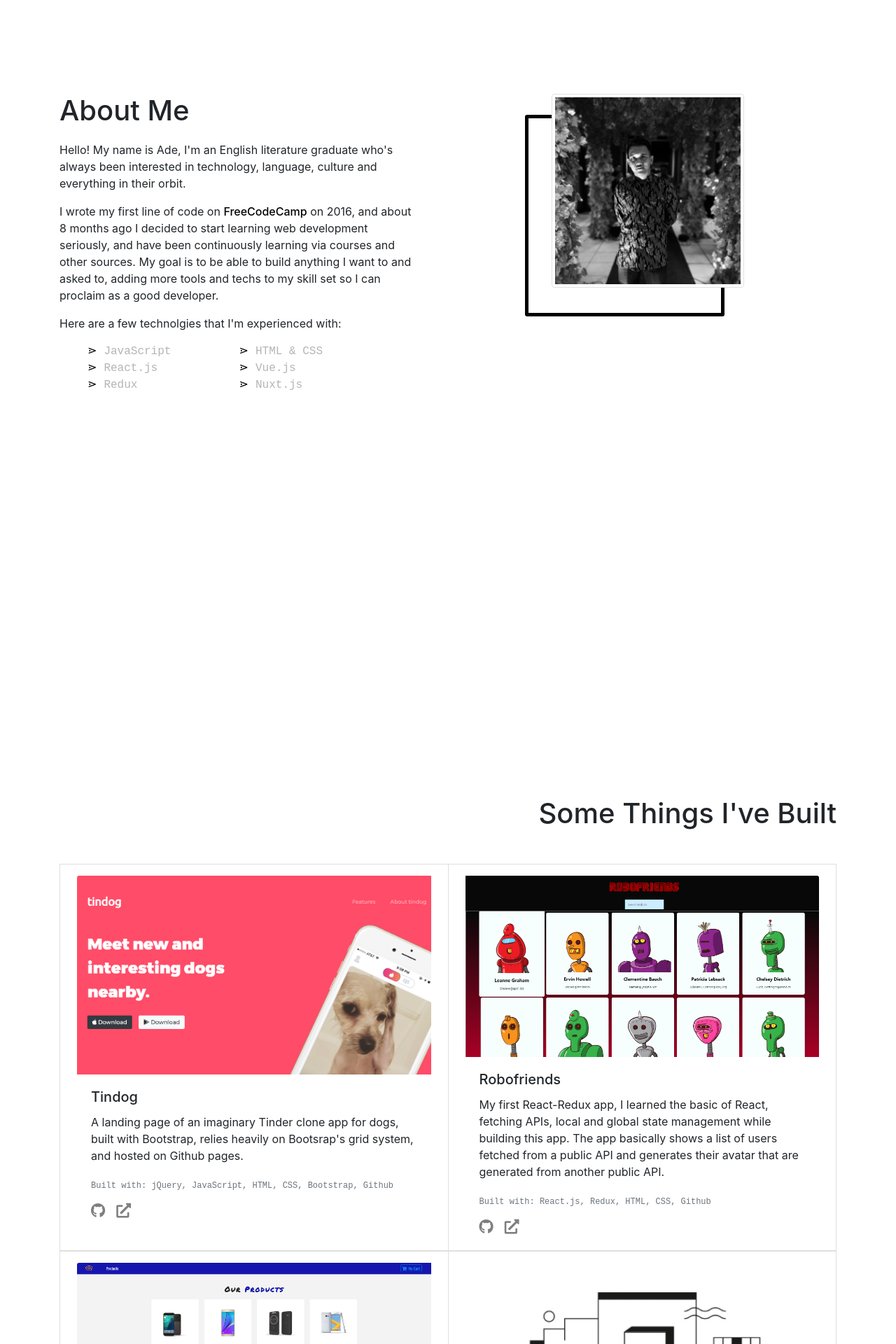
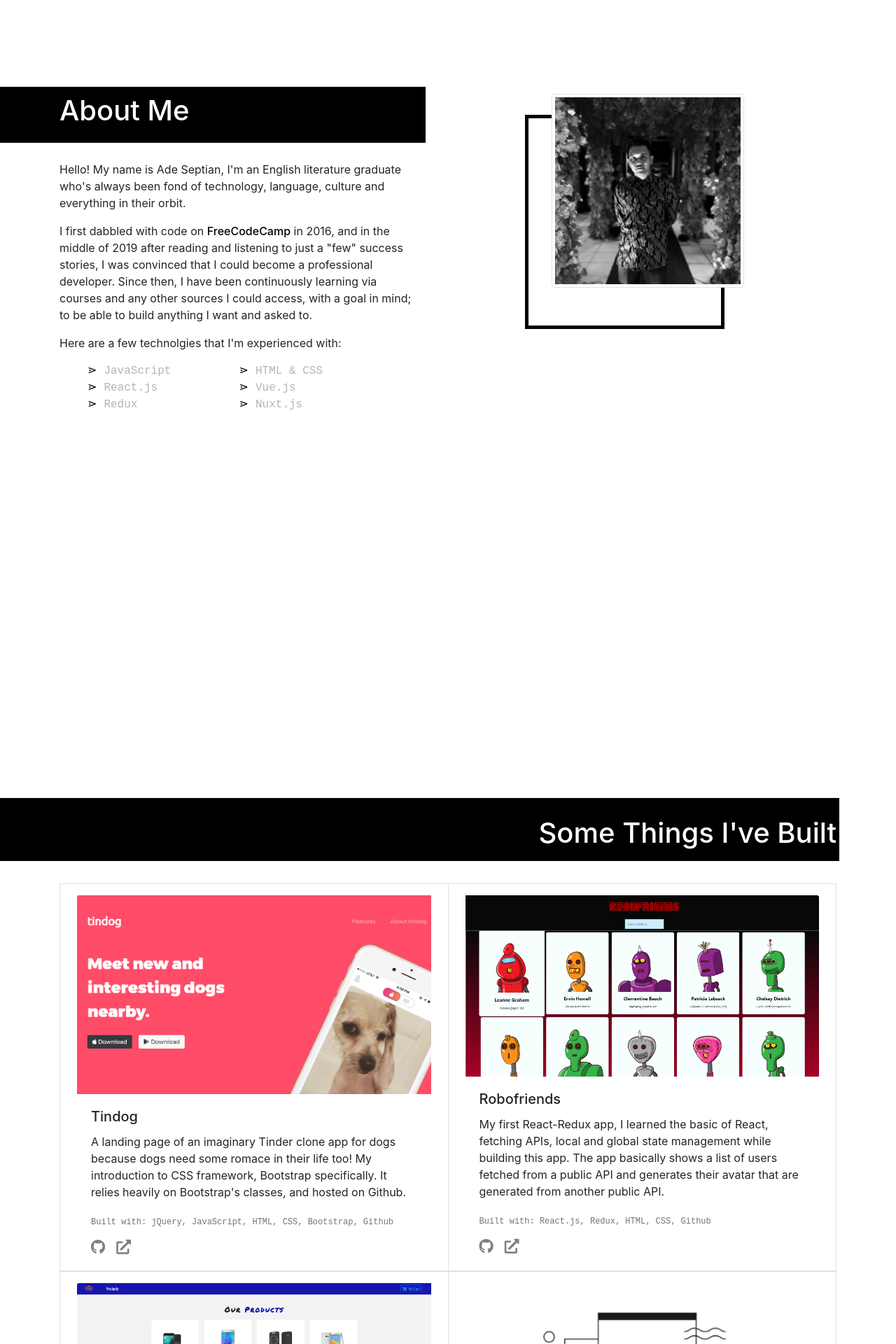
Before and after one commit to septynade/v3, a React (Create React App) app: page / in a window 1280 px wide. Shown: the part 880-2800 px from the top of the page at 70% size. Built offline with nearby package versions, Linux system fonts and the light colour scheme; a web font is replaced by a local one.

Commit message:
fixed some wording and project page

```diff
--- a/src/App.css
+++ b/src/App.css
@@ -3,6 +3,10 @@
 .spacer {
   margin-top: 15rem;
   margin-bottom: 35rem;
+}
+
+a:hover {
+  text-decoration: none !important;
 }
 
 .navbar {
@@ -87,6 +91,26 @@ Nav {
 .section-title {
   font-size: 2.5rem;
   margin-bottom: 20px;
+  color: white;
+}
+
+.rectangle-1 {
+  position: absolute;
+  left: -100%;
+  top: -2%;
+  height: 17%;
+  width: 200%;
+  background-color: #000;
+  z-index: -2;
+}
+.rectangle-2 {
+  position: absolute;
+  left: -100%;
+  top: -2%;
+  height: 7%;
+  width: 199%;
+  background-color: #000;
+  z-index: -1;
 }
 
 footer {
@@ -107,6 +131,13 @@ footer {
   transform: translateY(-6px) scale(1.3);
 }
 
+.pro-img {
+  transition: transform 0.2s;
+}
+.pro-img:hover {
+  transform: scale(1.1);
+}
+
 .tech-lists {
   font-family: monospace;
   color: #b4b4b4;
@@ -119,24 +150,28 @@ footer {
   margin-right: 10px;
   color: #000000;
 }
+
 .pic {
   position: relative;
   display: inline-block;
   z-index: 1;
 }
-
 .pic::after {
   content: '';
   align-content: flex-end;
   position: absolute;
   border: 5px solid #000000;
-  border-radius: 3px;
+  border-radius: 0;
   width: 50%;
   height: 65%;
   left: 110px;
   top: 30px;
   z-index: -1;
   box-sizing: border-box;
+  transition: transform 0.2s;
+}
+.pic::after:hover {
+  transform: translateX(1.5);
 }
 
 .card {
--- a/src/components/About.js
+++ b/src/components/About.js
@@ -7,14 +7,17 @@ const About = () => {
       <Row>
         <Col style={{ marginRight: '2rem' }}>
           <section>
-            <h1 className='section-title'>About Me</h1>
-            <p>
-              Hello! My name is Ade, I'm an English literature graduate who's
-              always been interested in technology, language, culture and
+            <h1 className='section-title'>
+              About Me
+              <div className='rectangle-1'></div>
+            </h1>
+            <p className='mt-5'>
+              Hello! My name is Ade Septian, I'm an English literature graduate
+              who's always been fond of technology, language, culture and
               everything in their orbit.
             </p>
             <p>
-              I wrote my first line of code on{' '}
+              I first dabbled with code on{' '}
               <a
                 href='https://freecodecamp.org'
                 target='blank'
@@ -22,11 +25,11 @@ const About = () => {
               >
                 FreeCodeCamp
               </a>{' '}
-              on 2016, and about 8 months ago I decided to start learning web
-              development seriously, and have been continuously learning via
-              courses and other sources. My goal is to be able to build anything
-              I want to and asked to, adding more tools and techs to my skill
-              set so I can proclaim as a good developer.
+              in 2016, and in the middle of 2019 after reading and listening to
+              just a "few" success stories, I was convinced that I could become
+              a professional developer. Since then, I have been continuously
+              learning via courses and any other sources I could access, with a
+              goal in mind; to be able to build anything I want and asked to.
             </p>
             <p>Here are a few technolgies that I'm experienced with:</p>
             <ul className='tech-lists'>
--- a/src/components/Contact.js
+++ b/src/components/Contact.js
@@ -9,11 +9,12 @@ const Contact = () => {
           <Col>
             <h1 className='text-center'>What's Next?</h1>
             <p className='text-center'>
-              I'm currently looking for an opportunity to join a front-end
-              development team. Do not hesitate to shoot me an email, I'll try
-              my best to get back to you as soon as posible!
+              I'm currently looking for an opportunity to join a team that will
+              let me continue learning. Do not hesitate to shoot me an email,
+              <br />
+              I'll try my best to get back to you as soon as posible!
             </p>
-            <a href='mailto:septynade@gmail.com'>
+            <a href='mailto:septynade@gmail.com' target='blank'>
               <button className='btn-dark d-block mx-auto'>
                 Let's Connect!
               </button>
--- a/src/components/Home.js
+++ b/src/components/Home.js
@@ -9,7 +9,8 @@ const Home = () => {
         I'm an <strong>English literature</strong> graduate turned Front-End
         Developer.
         <br /> I was a Digital Marketer for a brief moment in my life,
-        <br /> but then I found myself wanting something more technical.
+        <br /> but then I found myself wanting something more nerdy and
+        technical.
         <br />
         And I found web development to be quite fun and games, that is until I
         met <strong>JavaScript.</strong>
--- a/src/components/Project.js
+++ b/src/components/Project.js
@@ -12,20 +12,29 @@ const Project = () => {
       <Row className='justify-content-end'>
         <Col>
           <section id='project'>
-            <h1 className='text-right mb-5'>Some Things I've Built</h1>
+            <h1 className='text-right mb-5 section-title'>
+              Some Things I've Built
+              <div className='rectangle-2'></div>
+            </h1>
             <Row>
               <Col>
                 <CardGroup>
                   <Card className='px-4 pt-3'>
                     <a href='https://septynade.github.io/tindog' target='blank'>
-                      <Card.Img variant='top' src={tindog} />
+                      <Card.Img
+                        variant='top'
+                        src={tindog}
+                        className='pro-img'
+                      />
                     </a>
                     <Card.Body>
                       <Card.Title>Tindog</Card.Title>
                       <Card.Text>
-                        A landing page of an imaginary Tinder clone app for
-                        dogs, built with Bootstrap, relies heavily on Bootsrap's
-                        grid system, and hosted on Github pages.
+                        A landing page of an imaginary Tinder clone app for dogs
+                        because dogs need some romace in their life too! My
+                        introduction to CSS framework, Bootstrap specifically.
+                        It relies heavily on Bootstrap's classes, and hosted on
+                        Github.
                       </Card.Text>
                       <Card.Text>
                         <small className='text-muted'>
@@ -53,7 +62,11 @@ const Project = () => {
                       href='https://septynade.github.io/robofriends'
                       target='blank'
                     >
-                      <Card.Img variant='top' src={robofriends} />
+                      <Card.Img
+                        variant='top'
+                        src={robofriends}
+                        className='pro-img'
+                      />
                     </a>
                     <Card.Body>
                       <Card.Title>Robofriends</Card.Title>
@@ -92,7 +105,11 @@ const Project = () => {
                 <CardGroup>
                   <Card className='px-4 pt-3'>
                     <a href='https://tokophone.netlify.app' target='blank'>
-                      <Card.Img variant='top' src={tokophone} />
+                      <Card.Img
+                        variant='top'
+                        src={tokophone}
+                        className='pro-img'
+                      />
                     </a>
                     <Card.Body>
                       <Card.Title>Tokophone</Card.Title>
@@ -122,7 +139,7 @@ const Project = () => {
                   </Card>
                   <Card className='px-4 pt-3'>
                     <a href='/' target='blank'>
-                      <Card.Img variant='top' src={proj} />
+                      <Card.Img variant='top' src={proj} className='pro-img' />
                     </a>
                     <Card.Body>
                       <Card.Title>Slack Clone</Card.Title>
```
